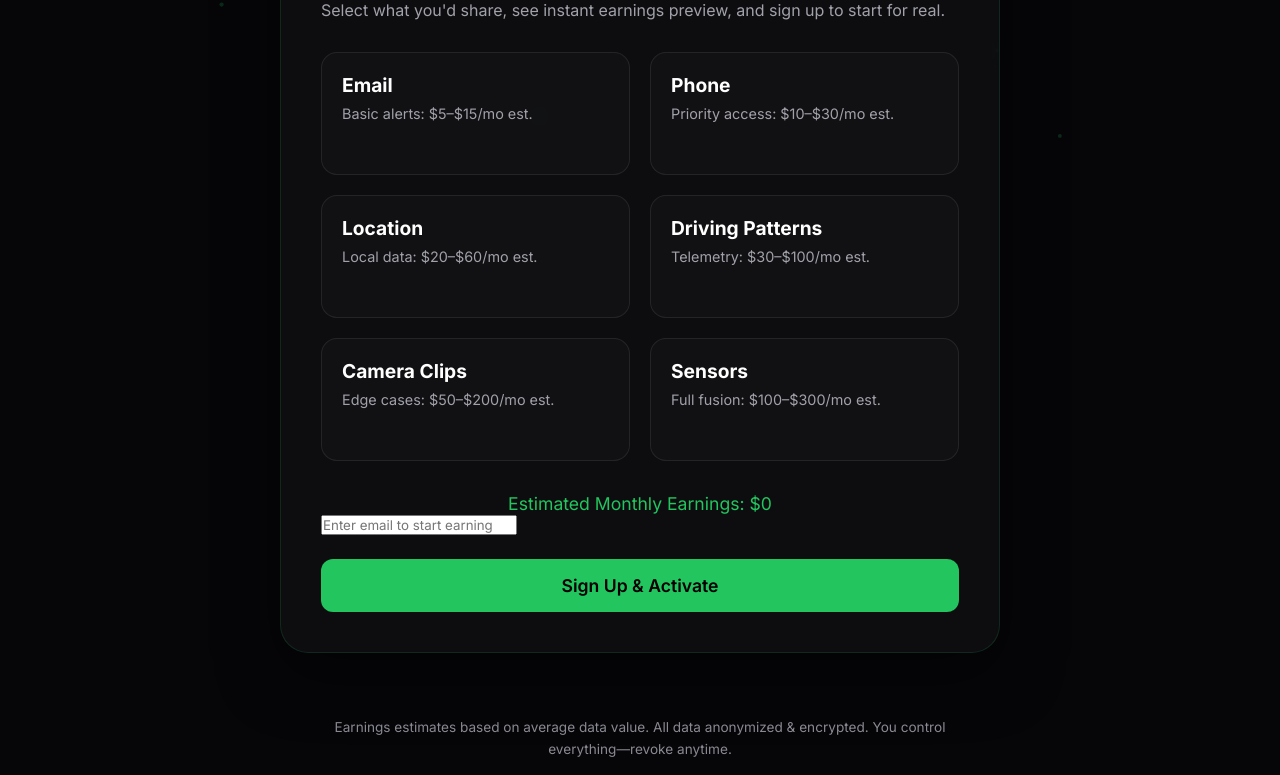
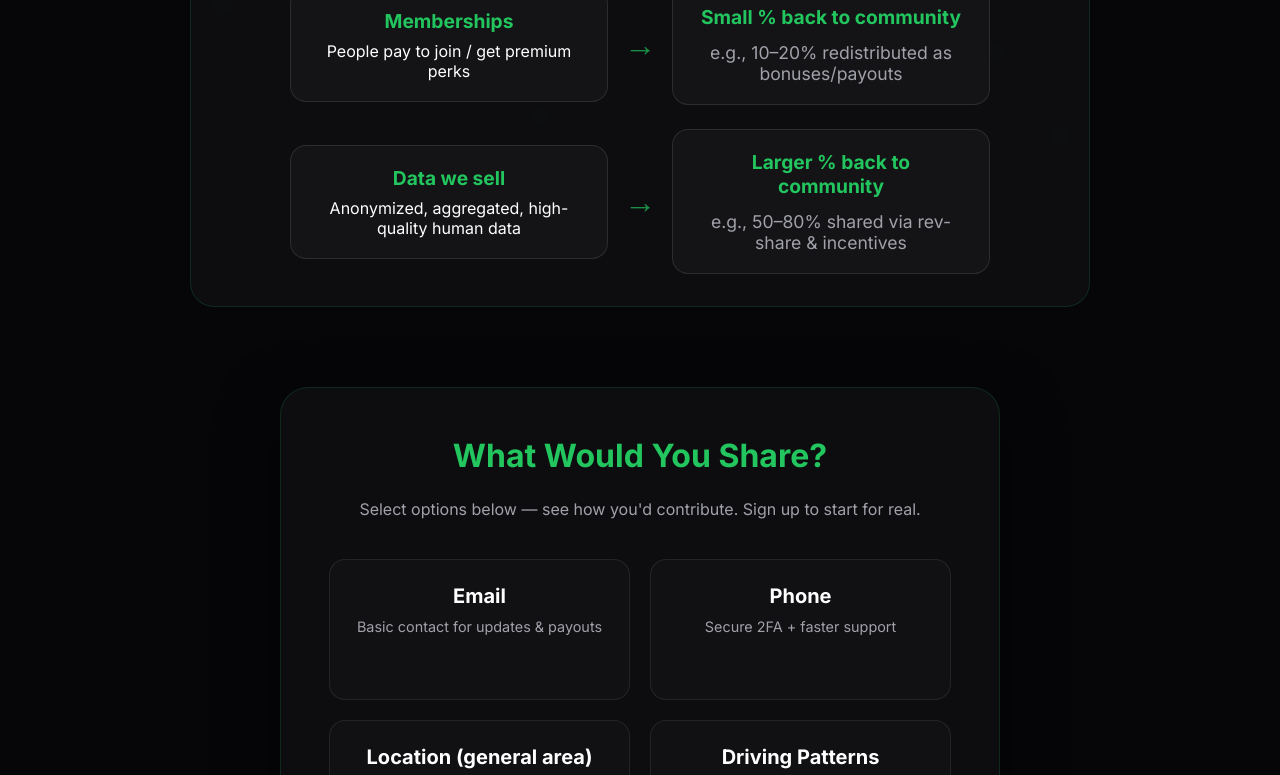
Before and after one commit to NFQTS/Fishy, a plain HTML site: page index.html in a window 1280 px wide. Shown: the part 661-1436 px from the top of the page. Drawn offline with Linux system fonts and the light colour scheme.

Commit message:
Update index.html

```diff
--- a/index.html
+++ b/index.html
@@ -3,7 +3,7 @@
 <head>
   <meta charset="UTF-8" />
   <meta name="viewport" content="width=device-width, initial-scale=1.0"/>
-  <title>Monetize Your Data. Get Paid Instantly.</title>
+  <title>Monetize Your Data. Get Paid.</title>
   <link rel="preconnect" href="https://fonts.googleapis.com">
   <link rel="preconnect" href="https://fonts.gstatic.com" crossorigin>
   <link href="https://fonts.googleapis.com/css2?family=Inter:wght@300;400;500;600;700&display=swap" rel="stylesheet">
@@ -70,7 +70,7 @@
     .hero {
       text-align: center;
       max-width: 820px;
-      margin: 0 auto 100px;
+      margin: 0 auto 80px;
     }
 
     .hero h1 {
@@ -91,53 +91,120 @@
       margin-bottom: 3rem;
     }
 
+    .money-flow {
+      background: var(--panel);
+      border-radius: 24px;
+      padding: 32px;
+      margin: 0 auto 80px;
+      max-width: 900px;
+      border: 1px solid rgba(34,197,94,0.15);
+      backdrop-filter: blur(8px);
+    }
+
+    .money-flow h2 {
+      text-align: center;
+      font-size: 1.8rem;
+      margin-bottom: 2rem;
+      color: var(--neon);
+    }
+
+    .flow-diagram {
+      display: flex;
+      flex-direction: column;
+      gap: 24px;
+      align-items: center;
+    }
+
+    .flow-row {
+      display: flex;
+      align-items: center;
+      gap: 16px;
+      width: 100%;
+      max-width: 700px;
+      flex-wrap: wrap;
+      justify-content: center;
+    }
+
+    .flow-box {
+      background: rgba(255,255,255,0.03);
+      border: 1px solid rgba(255,255,255,0.1);
+      border-radius: 16px;
+      padding: 20px 24px;
+      text-align: center;
+      flex: 1;
+      min-width: 180px;
+    }
+
+    .flow-box strong {
+      font-size: 1.2rem;
+      display: block;
+      margin-bottom: 0.5rem;
+      color: var(--neon);
+    }
+
+    .flow-arrow {
+      font-size: 2rem;
+      color: var(--neon);
+      opacity: 0.7;
+    }
+
+    .flow-percentage {
+      font-size: 1.1rem;
+      color: var(--subtle);
+      margin-top: 0.8rem;
+    }
+
     .instant-tool {
       background: var(--panel);
       border-radius: 28px;
-      padding: 40px;
-      margin: 4rem auto;
+      padding: clamp(32px, 5vw, 48px);
       max-width: 720px;
+      margin: 0 auto;
       box-shadow: 0 20px 60px rgba(0,0,0,0.5);
       border: 1px solid rgba(34,197,94,0.15);
       backdrop-filter: blur(8px);
     }
 
     .instant-tool h2 {
+      text-align: center;
       font-size: 2rem;
-      margin-bottom: 1rem;
+      margin-bottom: 1.5rem;
       color: var(--neon);
     }
 
     .instant-tool p {
+      text-align: center;
       color: var(--subtle);
-      margin-bottom: 2rem;
+      margin-bottom: 2.5rem;
     }
 
     .data-options {
       display: grid;
-      grid-template-columns: repeat(auto-fit, minmax(200px, 1fr));
+      grid-template-columns: repeat(auto-fit, minmax(220px, 1fr));
       gap: 20px;
-      margin-bottom: 2rem;
+      margin-bottom: 2.5rem;
     }
 
     .option-card {
       background: rgba(255,255,255,0.02);
       border-radius: 16px;
-      padding: 20px;
+      padding: 24px 20px;
       border: 1px solid rgba(255,255,255,0.08);
       cursor: pointer;
       transition: all 0.3s ease;
+      text-align: center;
     }
 
     .option-card.selected {
       border-color: var(--neon);
       background: rgba(34,197,94,0.08);
       box-shadow: var(--neon-glow);
+      transform: translateY(-4px);
     }
 
     .option-card h3 {
-      font-size: 1.2rem;
-      margin-bottom: 0.5rem;
+      font-size: 1.25rem;
+      margin-bottom: 0.6rem;
     }
 
     .option-card p {
@@ -145,46 +212,53 @@
       color: var(--subtle);
     }
 
-    .earn-button {
+    .start-button {
       display: block;
       width: 100%;
       background: var(--neon);
       color: #000;
       border: none;
-      padding: 16px;
-      border-radius: 12px;
+      padding: 18px;
+      border-radius: 16px;
       font-weight: 600;
-      font-size: 1.1rem;
+      font-size: 1.15rem;
       cursor: pointer;
       transition: all 0.3s;
-      margin-top: 1.5rem;
+      margin-top: 2rem;
     }
 
-    .earn-button:hover {
+    .start-button:hover {
       background: #16a34a;
       transform: translateY(-2px);
-    }
-
-    .earnings-preview {
-      text-align: center;
-      margin-top: 2rem;
-      font-size: 1.1rem;
-      color: var(--neon);
+      box-shadow: var(--neon-glow);
     }
 
     .fineprint {
       text-align: center;
       color: var(--subtle);
-      font-size: 0.85rem;
+      font-size: 0.9rem;
       line-height: 1.6;
       max-width: 680px;
-      margin: 3rem auto 0;
+      margin: 4rem auto 0;
       opacity: 0.85;
     }
 
     @media (max-width: 768px) {
+      .money-flow {
+        padding: 24px;
+      }
+
+      .flow-row {
+        flex-direction: column;
+        gap: 12px;
+      }
+
+      .flow-arrow {
+        transform: rotate(90deg);
+      }
+
       .instant-tool {
-        padding: 32px 24px;
+        padding: 32px 20px;
       }
 
       .data-options {
@@ -204,78 +278,93 @@
   <main>
 
     <section class="hero">
-      <h1>Monetize Your Data Instantly.</h1>
-      <p class="lead">Start sharing what you're comfortable with and see earnings estimates right away. No waiting—just instant value.</p>
+      <h1>Monetize Your Data. Get Paid.</h1>
+      <p class="lead">You share what you want → we sell anonymized data → money flows back to you and the community.</p>
     </section>
 
+    <div class="money-flow">
+      <h2>How the Money Flows</h2>
+      <div class="flow-diagram">
+        <div class="flow-row">
+          <div class="flow-box">
+            <strong>Memberships</strong>
+            <p>People pay to join / get premium perks</p>
+          </div>
+          <div class="flow-arrow">→</div>
+          <div class="flow-box">
+            <strong>Small % back to community</strong>
+            <p class="flow-percentage">e.g., 10–20% redistributed as bonuses/payouts</p>
+          </div>
+        </div>
+
+        <div class="flow-row">
+          <div class="flow-box">
+            <strong>Data we sell</strong>
+            <p>Anonymized, aggregated, high-quality human data</p>
+          </div>
+          <div class="flow-arrow">→</div>
+          <div class="flow-box">
+            <strong>Larger % back to community</strong>
+            <p class="flow-percentage">e.g., 50–80% shared via rev-share & incentives</p>
+          </div>
+        </div>
+      </div>
+    </div>
+
     <div class="instant-tool">
-      <h2>Quick Data Monetizer Tool</h2>
-      <p>Select what you'd share, see instant earnings preview, and sign up to start for real.</p>
+      <h2>What Would You Share?</h2>
+      <p>Select options below — see how you'd contribute. Sign up to start for real.</p>
 
       <div class="data-options">
         <div class="option-card" onclick="toggleOption(this)">
           <h3>Email</h3>
-          <p>Basic alerts: $5–$15/mo est.</p>
+          <p>Basic contact for updates & payouts</p>
         </div>
 
         <div class="option-card" onclick="toggleOption(this)">
           <h3>Phone</h3>
-          <p>Priority access: $10–$30/mo est.</p>
+          <p>Secure 2FA + faster support</p>
         </div>
 
         <div class="option-card" onclick="toggleOption(this)">
-          <h3>Location</h3>
-          <p>Local data: $20–$60/mo est.</p>
+          <h3>Location (general area)</h3>
+          <p>Improves data value & relevance</p>
         </div>
 
         <div class="option-card" onclick="toggleOption(this)">
           <h3>Driving Patterns</h3>
-          <p>Telemetry: $30–$100/mo est.</p>
+          <p>Acceleration, braking, routes</p>
         </div>
 
         <div class="option-card" onclick="toggleOption(this)">
-          <h3>Camera Clips</h3>
-          <p>Edge cases: $50–$200/mo est.</p>
+          <h3>Camera Clips (short, anonymized)</h3>
+          <p>Road conditions & rare events</p>
         </div>
 
         <div class="option-card" onclick="toggleOption(this)">
-          <h3>Sensors</h3>
-          <p>Full fusion: $100–$300/mo est.</p>
+          <h3>Device Sensors</h3>
+          <p>Motion, orientation, ambient data</p>
         </div>
       </div>
 
-      <div class="earnings-preview" id="preview">Estimated Monthly Earnings: $0</div>
-
       <form action="https://formspree.io/f/YOUR_FORM_ID_HERE" method="POST">
-        <input type="email" name="email" class="email-input" placeholder="Enter email to start earning" required>
-        <button type="submit" class="earn-button">Sign Up & Activate</button>
+        <input type="email" name="email" class="email-input" placeholder="Enter email to activate & start sharing" required>
+        <button type="submit" class="start-button">Sign Up & Start Earning</button>
       </form>
     </div>
 
     <div class="fineprint">
-      Earnings estimates based on average data value. All data anonymized & encrypted. You control everything—revoke anytime.
+      All data is anonymized, aggregated, and encrypted. You own it and can revoke access anytime. Money comes from memberships + data sales — a portion always goes back to the community.
     </div>
 
   </main>
 
   <script>
-    // Toggle options and calculate preview
     function toggleOption(card) {
       card.classList.toggle('selected');
-      updatePreview();
     }
 
-    function updatePreview() {
-      const selected = document.querySelectorAll('.option-card.selected');
-      let total = 0;
-      selected.forEach(c => {
-        const est = c.querySelector('p').textContent.match(/\$(\d+)-\$(\d+)/);
-        total += parseInt(est[2]); // Use max est for hype
-      });
-      document.getElementById('preview').textContent = `Estimated Monthly Earnings: $${total}`;
-    }
-
-    // Background particles
+    // Background particles for visual interest
     const canvas = document.getElementById('bg-canvas');
     const ctx = canvas.getContext('2d');
     let w, h, particles = [];
```
